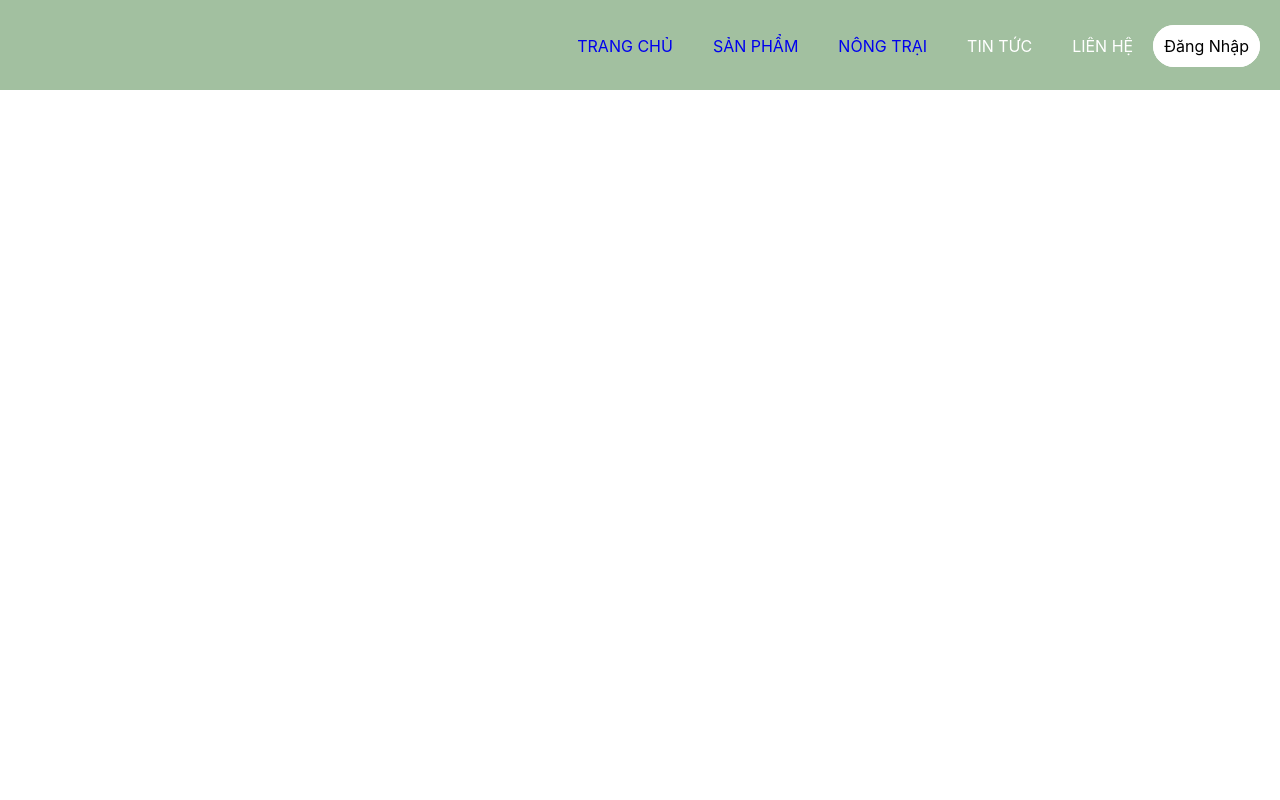
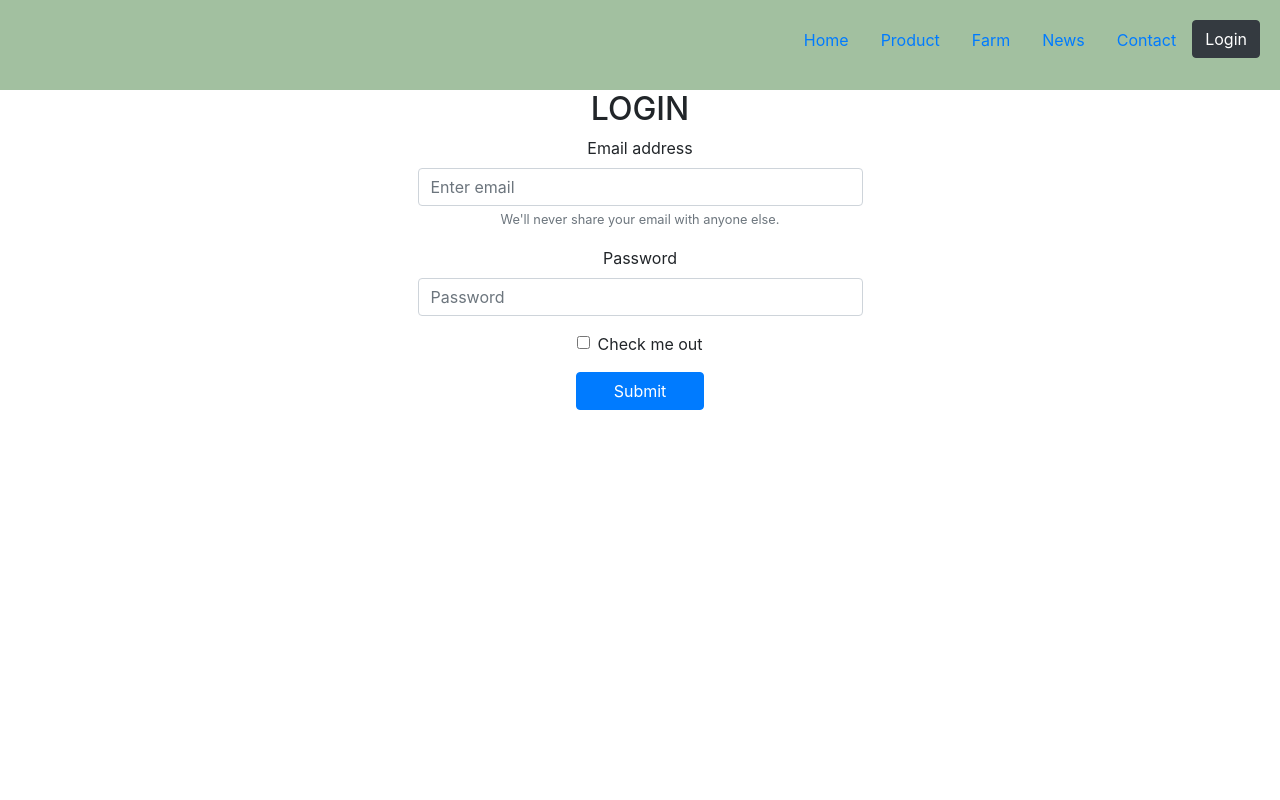
Before and after one commit to flora25101995/nsx_react-js, a React (Create React App) app: page /login in a window 1280 px wide. Shown: the top 800 px of the page. Built offline with nearby package versions, Linux system fonts and the light colour scheme.

Commit message:
add verify login

```diff
--- a/package.json
+++ b/package.json
@@ -3,11 +3,14 @@
   "version": "0.1.0",
   "private": true,
   "dependencies": {
+    "bootstrap": "^4.3.1",
     "react": "^16.8.6",
+    "react-bootstrap": "^1.0.0-beta.9",
     "react-dom": "^16.8.6",
     "react-router": "^5.0.0",
     "react-router-dom": "^5.0.0",
-    "react-scripts": "3.0.1"
+    "react-scripts": "3.0.1",
+    "universal-cookie": "^4.0.0"
   },
   "scripts": {
     "start": "react-scripts start",
--- /dev/null
+++ b/src/component/auth/auth-component.js
@@ -0,0 +1,45 @@
+import React from 'react';
+import Cookies from "universal-cookie";
+import {Redirect} from 'react-router-dom'
+
+class Auth extends React.Component {
+    constructor(props) {
+        super(props)
+
+        const cookies = new Cookies();
+
+        this.state = {
+            logined: cookies.get('islogin')
+        }
+        console.log(this.state)
+    }
+
+    renderRedirect() {
+        if(this.state.logined !== 'true') {
+            return <Redirect to={this.props.orRedirectTo}></Redirect>
+        } else {
+            return this.props.orRender
+        }
+    }
+
+    render () {
+        return (
+
+            <React.Fragment>
+                {this.renderRedirect()}
+            </React.Fragment>
+
+            // this.state.logined == true ? {
+            //     if (this.state.logined == true) {
+            //         {
+            //             this.props.orRender
+            //         }
+            //     } else {
+            //         <Redirect to={this.props.orRedirectTo}></Redirect>
+            //     }
+            // }
+        )
+    }
+}
+
+export default Auth
--- a/src/component/header-component/header-component.css
+++ b/src/component/header-component/header-component.css
@@ -29,3 +29,11 @@
     background: #81A190;
     border: 1px solid #81A190;
 }
+
+Nav.Link{
+    color: white;
+}
+
+Nav.Link:hover{
+    color: black;
+}
--- a/src/component/header-component/header-component.js
+++ b/src/component/header-component/header-component.js
@@ -1,18 +1,39 @@
 import React from 'react';
+import {Button, Nav} from "react-bootstrap"
 import './header-component.css'
 
 class HeaderComp extends React.Component{
     render () {
         return (
             <div className="main-header">
-                <ul>
+                <Nav className="justify-content-end" activeKey="/home">
+                    <Nav.Item>
+                        <Nav.Link href="/">Home</Nav.Link>
+                    </Nav.Item>
+                    <Nav.Item>
+                        <Nav.Link href="/products">Product</Nav.Link>
+                    </Nav.Item>
+                    <Nav.Item>
+                        <Nav.Link href="/farms">Farm</Nav.Link>
+                    </Nav.Item>
+                    <Nav.Item>
+                        <Nav.Link href="/">News</Nav.Link>
+                    </Nav.Item>
+                    <Nav.Item>
+                        <Nav.Link href="/">Contact</Nav.Link>
+                    </Nav.Item>
+                    <Nav.Item>
+                        <Button href="/login" variant="dark">Login</Button>
+                    </Nav.Item>
+                </Nav>
+                {/* <ul>
                     <li><a href="/">trang chủ</a></li>
                     <li><a href="/products">sản phẩm</a></li>
                     <li><a href="/farms">nông trại</a></li>
                     <li>tin tức</li>
                     <li>liên hệ</li>
                     <li id="btn-dn">Đăng nhập</li>
-                </ul>
+                </ul> */}
             </div>
         )
     }
--- a/src/index.js
+++ b/src/index.js
@@ -3,7 +3,8 @@ import ReactDOM from 'react-dom';
 import './index.css';
 import App from './pages/main/App';
 import * as serviceWorker from './serviceWorker';
-import { BrowserRouter } from 'react-router-dom'
+import { BrowserRouter } from 'react-router-dom';
+import "bootstrap/dist/css/bootstrap.css"
 
 ReactDOM.render
     (
--- a/src/pages/home/home.js
+++ b/src/pages/home/home.js
@@ -1,5 +1,6 @@
 import React from 'react';
 import './home.css'
+import {Button, ButtonToolbar} from "react-bootstrap"
 
 class HomePage extends React.Component{
     render () {
@@ -7,6 +8,16 @@ class HomePage extends React.Component{
             <React.Fragment>
                 <div>
                     <h1>HOME PAGE</h1>
+                    <ButtonToolbar>
+                        <Button variant="outline-primary">Primary</Button>
+                        <Button variant="outline-secondary">Secondary</Button>
+                        <Button variant="outline-success">Success</Button>
+                        <Button variant="outline-warning">Warning</Button>
+                        <Button variant="outline-danger">Danger</Button>
+                        <Button variant="outline-info">Info</Button>
+                        <Button variant="outline-light">Light</Button>
+                        <Button variant="outline-dark">Dark</Button>
+                    </ButtonToolbar>
                 </div>
             </React.Fragment>
         )
--- /dev/null
+++ b/src/pages/login/login.js
@@ -0,0 +1,49 @@
+import React from 'react';
+import {Button, Form, Container, Row, Col} from "react-bootstrap"
+
+class LoginPage extends React.Component{
+    render () {
+        return (
+            <React.Fragment>
+                <h2>LOGIN</h2>
+
+                <Container>
+                    <Row>
+                        <Col></Col>
+                        <Col xs={5}>
+                            <Form>
+                                <Form.Group controlId="formBasicEmail">
+                                    <Form.Label>Email address</Form.Label>
+                                    <Form.Control type="email" placeholder="Enter email"  />
+
+                                    <Form.Text className="text-muted">
+                                        We'll never share your email with anyone else.
+                                    </Form.Text>
+                                </Form.Group>
+
+                                <Form.Group controlId="formBasicPassword">
+                                    <Form.Label>Password</Form.Label>
+                                    <Form.Control type="password" placeholder="Password" />
+                                </Form.Group>
+
+                                <Form.Group controlId="formBasicChecbox">
+                                    <Form.Check type="checkbox" label="Check me out" />
+                                </Form.Group>
+
+                                <Button variant="primary" type="submit" style={{ width: '8rem' }}>
+                                    Submit
+                                </Button>
+
+                            </Form>
+                        </Col>
+                        <Col></Col>
+                    </Row>
+                </Container>
+
+
+            </React.Fragment>
+        )
+    }
+}
+
+export default LoginPage
--- a/src/pages/products/product.css
+++ b/src/pages/products/product.css
@@ -1,12 +1,19 @@
 .page-home li
 {
-    width: 30%;
-    border: 1px solid;
-    height: 70px;
-    margin: 15px;
+    /* width: 30%; */
+    /* border: 1px solid; */
+    /* height: 70px; */
+    padding: 30px;
+    margin: auto;
     float: left;
 }
 
 .page-home ul {
     list-style: none;
 }
+
+Card.Img{
+    height: 6rem;
+    width: 18rem;
+    background: rgb(136, 115, 145);
+}
--- a/src/pages/products/product.js
+++ b/src/pages/products/product.js
@@ -1,9 +1,16 @@
 import React from 'react';
 import './product.css'
+import {Button, Card, Image} from "react-bootstrap"
+import Cookies from "universal-cookie";
 
 class ProductPage extends React.Component {
     constructor () {
         super()
+
+        const cookies = new Cookies();
+        // cookies.set('myCat', 'Products',{ path: '/'});
+        console.log(cookies.get('islogin'));
+
         this.state = {
             data: [
                 {
@@ -63,8 +70,19 @@ class ProductPage extends React.Component {
                             this.state.data.map((item, index) => {
                                 return (
                                     <li>
-                                        <span className="item-title">Hello: </span>
-                                        <span className="item-name">{item.name}</span>
+                                        <Card style={{ width: '18rem' }}>
+                                            <Card.Img variant="top" src="holder.js/100px250" fluid />
+                                            <Card.Body>
+                                                <Card.Title>{item.name}</Card.Title>
+                                                <Card.Text>
+                                                Some quick example text to build on the card title and make up the bulk of
+                                                the card's content.
+                                                </Card.Text>
+                                                <Button variant="primary">Go somewhere</Button>
+                                            </Card.Body>
+                                        </Card>
+                                        {/* <span className="item-title">Hello: </span>
+                                        <span className="item-name"></span> */}
                                     </li>
                                 )
                             })
--- a/src/routers.js
+++ b/src/routers.js
@@ -3,13 +3,24 @@ import { Switch, Route } from 'react-router-dom'
 import HomePage from './pages/home/home'
 import ProductPage from './pages/products/product'
 import FarmPage from './pages/farms/farm'
+import LoginPage from './pages/login/login'
+import Auth from './component/auth/auth-component';
 
 const MainRouter = () => (
     <main>
         <Switch>
-            <Route exact path='/' component={HomePage}></Route>
+
+            <Route exact path='/' render={
+                () => (
+                    <Auth orRedirectTo='/login' orRender={
+                        <HomePage></HomePage>
+                    }></Auth>
+                )
+            }></Route>
+
             <Route path='/products' component={ProductPage}></Route>
             <Route path='/farms' component={FarmPage}></Route>
+            <Route path='/login' component={LoginPage}></Route>
         </Switch>
     </main>
 )
```
Also changed, not shown: src/pages/login/login.css (added).
